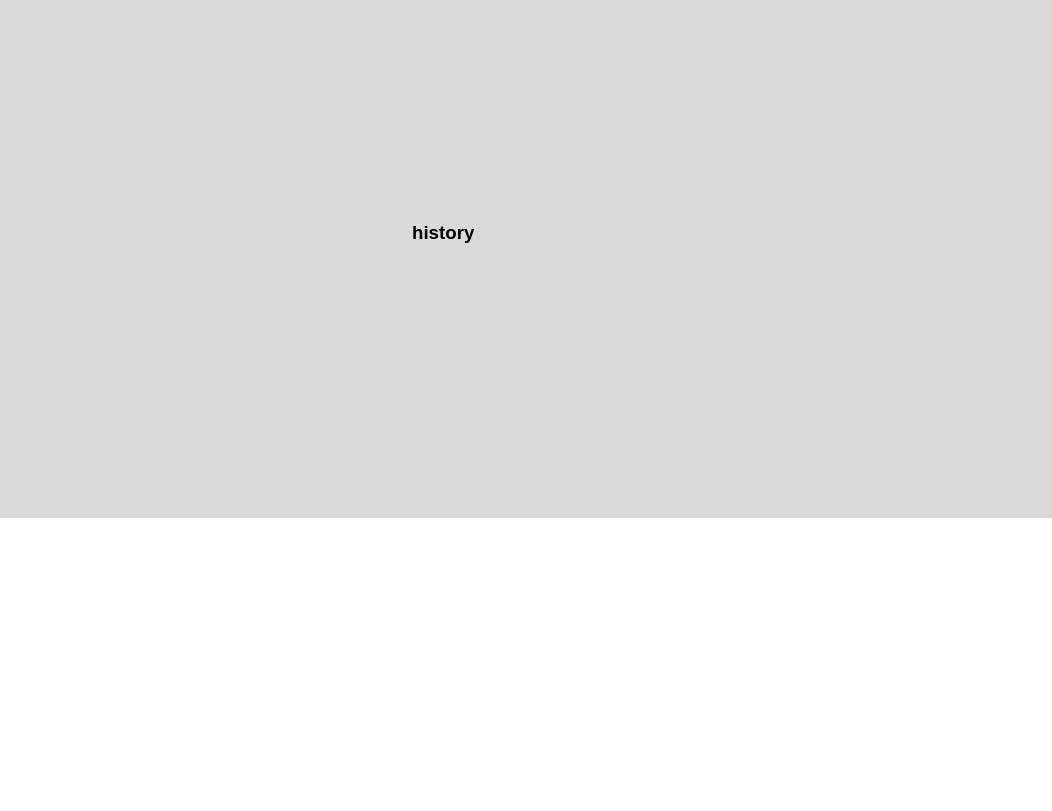
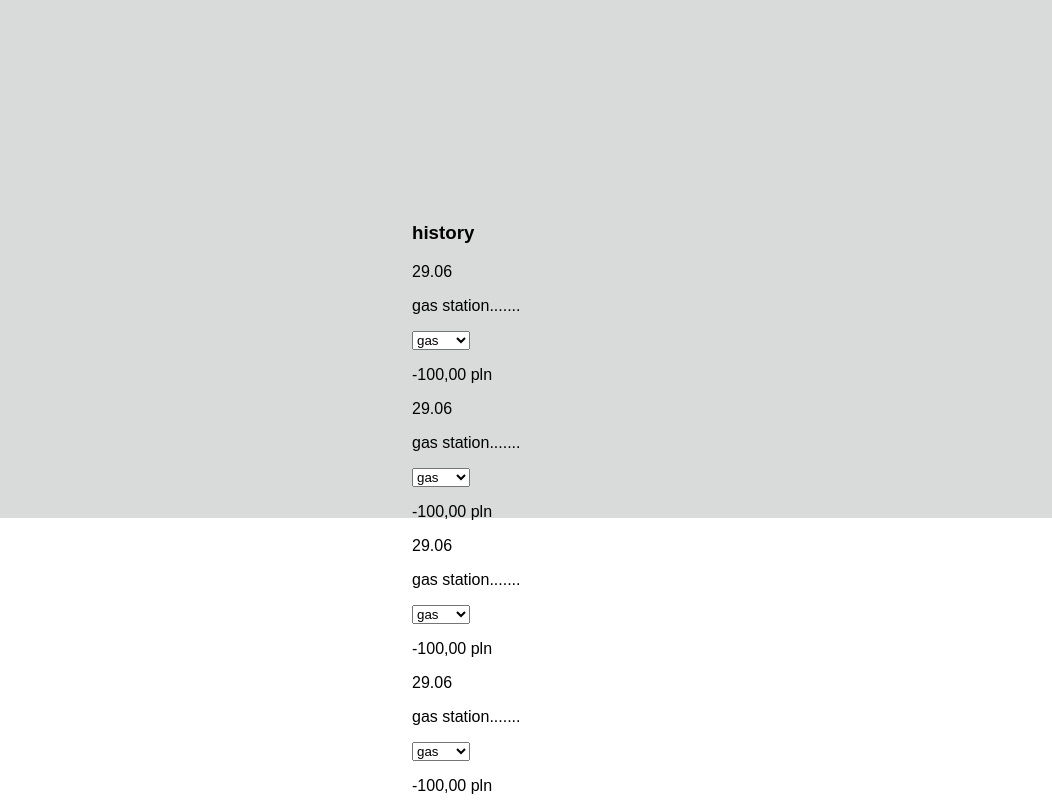
Before and after one commit to wooojek/efLayout, a website built with webpack: page index.html in a window 1280 px wide. Shown: the part 330-1141 px from the top of the page, 228-1280 px from the left. Before the commit the page ends 1103 px from the top, so only its background shows below. Built offline with nearby package versions, Linux system fonts and the light colour scheme.

Commit message:
created structure for history

```diff
--- a/index.html
+++ b/index.html
@@ -153,6 +153,68 @@
                     </section>
                     <section class="history col-6">
                         <h3>history</h3>
+                        <ul>
+                            <li>
+                                <div class="historyDate">
+                                    <span>29.06</span>
+                                </div>
+                                <div class="historyDescription">
+                                    <p class="description">gas station.......</p>
+                                    <select selected="other">
+                                        <option value="gas">gas</option>
+                                        <option value="cash">cash</option>
+                                        <option value="salary">salary</option>
+                                        <option value="other">other</option>
+                                    </select>
+                                    <p class="amount">-100,00 pln</p>
+                                </div>
+                            </li>
+                            <li>
+                                <div class="historyDate">
+                                    <span>29.06</span>
+                                </div>
+                                <div class="historyDescription">
+                                    <p class="description">gas station.......</p>
+                                    <select selected="other">
+                                        <option value="gas">gas</option>
+                                        <option value="cash">cash</option>
+                                        <option value="salary">salary</option>
+                                        <option value="other">other</option>
+                                    </select>
+                                    <p class="amount">-100,00 pln</p>
+                                </div>
+                            </li>
+                            <li>
+                                <div class="historyDate">
+                                    <span>29.06</span>
+                                </div>
+                                <div class="historyDescription">
+                                    <p class="description">gas station.......</p>
+                                    <select selected="other">
+                                        <option value="gas">gas</option>
+                                        <option value="cash">cash</option>
+                                        <option value="salary">salary</option>
+                                        <option value="other">other</option>
+                                    </select>
+                                    <p class="amount">-100,00 pln</p>
+                                </div>
+                            </li>
+                            <li>
+                                <div class="historyDate">
+                                    <span>29.06</span>
+                                </div>
+                                <div class="historyDescription">
+                                    <p class="description">gas station.......</p>
+                                    <select selected="other">
+                                        <option value="gas">gas</option>
+                                        <option value="cash">cash</option>
+                                        <option value="salary">salary</option>
+                                        <option value="other">other</option>
+                                    </select>
+                                    <p class="amount">-100,00 pln</p>
+                                </div>
+                            </li>
+                        </ul>
                     </section>
                 </div>
             </div>
```
